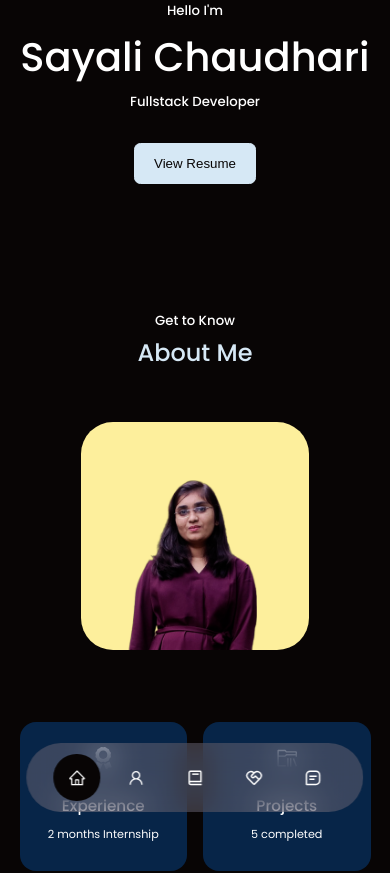
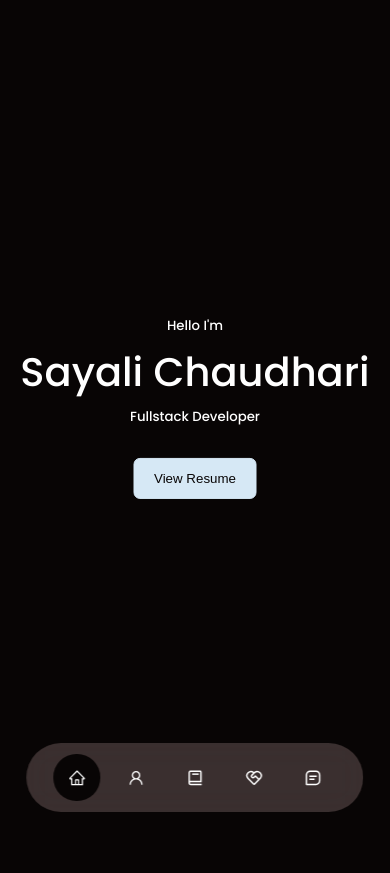
Before and after one commit to Sayali-Chaudhari28/Portfolio, a React (Create React App) app: page / in a window 390 px wide. Shown: the top 873 px of the page. Built offline with nearby package versions, Linux system fonts and the light colour scheme.

Commit message:
noupdate

```diff
--- a/src/components/header/header.css
+++ b/src/components/header/header.css
@@ -98,7 +98,7 @@ header {
 
 .scrollable-wrapper {
   width: 100%;
-  height: 300px;
+  height: 300px; /* Adjust the height as needed */
   overflow-y: scroll;
 }
 
@@ -119,36 +119,25 @@ header {
 
 /* for medium devices */
 @media screen and (max-width:1024px) {
-  header {
-    height: 100vh;
-    overflow: hidden;
-    display: flex;
-    justify-content: center;
-    align-items: center;
-    flex-direction: column;
-  }
+    header {
+        height: 60vh;
+    }
 
 }
 
 /* for small devices */
 @media screen and (max-width:600px) {
-  header {
-    height: 70%;
-    overflow: hidden;
-    display: flex;
-    justify-content: center;
-    align-items: center;
-    flex-direction: column;
-  }
-  .header__container {
-    text-align: center;
-    height: 100%;
-    position: relative;
-    display: flex;
-    flex-direction: column;
-    justify-content: center;
-    align-items: center;
-}
+    header{
+        height: 100vh;
+    }
+    .header__container {
+      position: fixed;
+      top: 50%;
+      left: 50%;
+      transform: translate(-50%, -50%);
+      height: auto;
+    }
+
     .header__socials, .scroll__down{
         display: none;
     }
```
